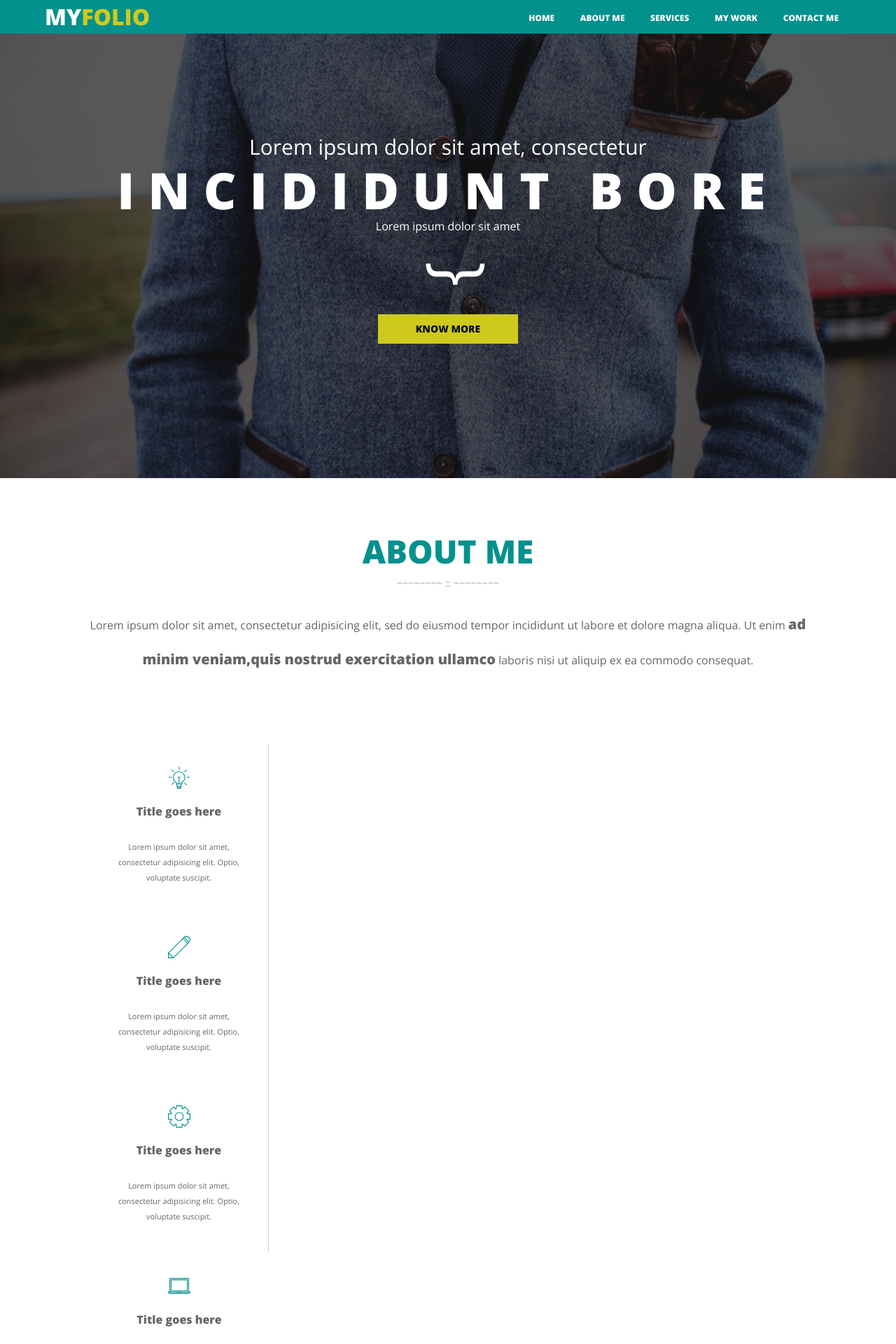
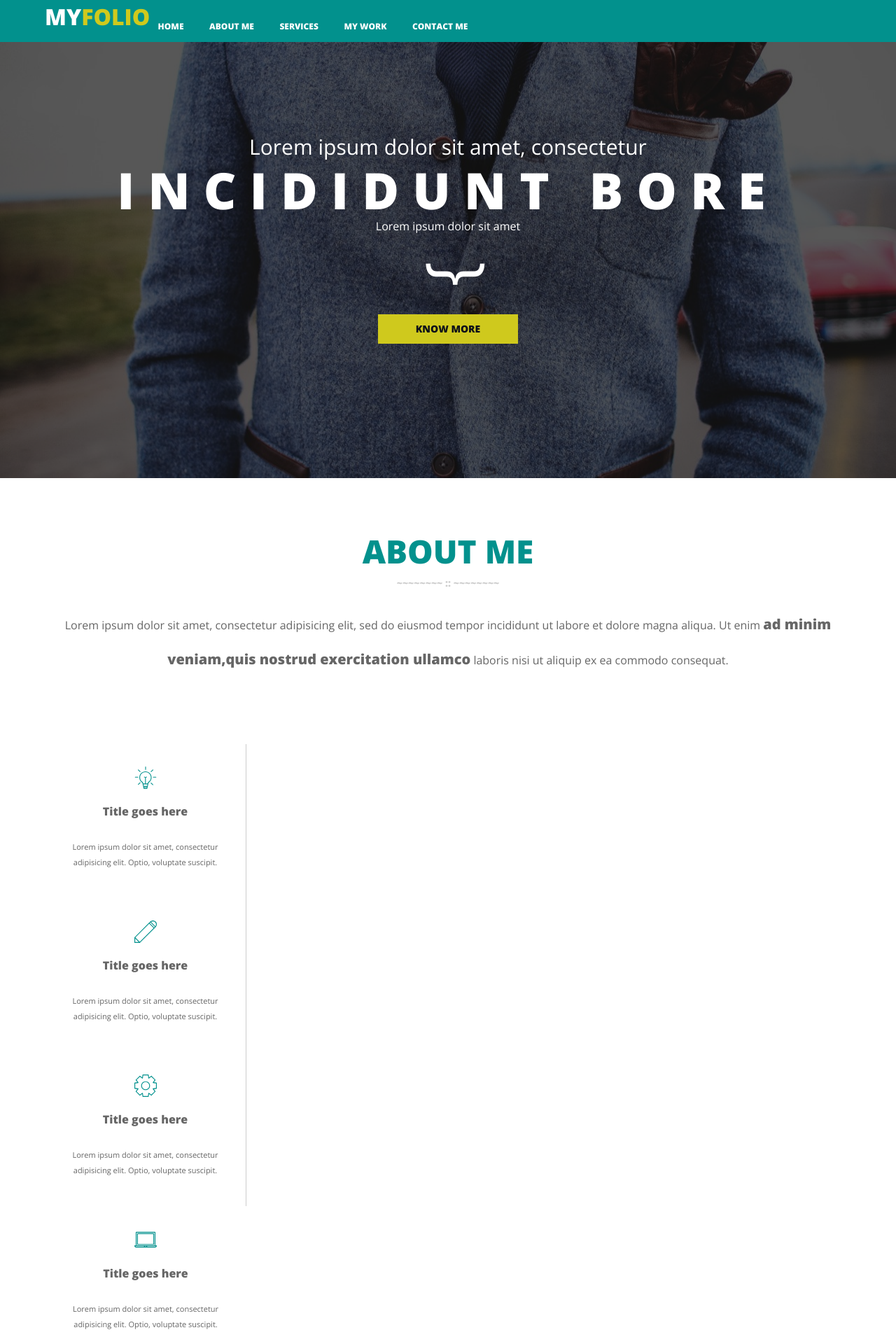
Before and after one commit to cjwd/iugo-myfolio, a PHP site: page / in a window 1280 px wide. Shown: the top 1920 px of the page at 70% size. Run offline with PHP 8.4, Linux system fonts and the light colour scheme; style sheets or scripts are compiled from the project's sources; some libraries are stand-ins or nearby versions.

Commit message:
Adjust layout css

```diff
--- a/index.html
+++ b/index.html
@@ -229,6 +229,7 @@
           <!-- ICONS -->
 
         <header class="site-nav" id="site-header">
+            <div class="container">
                 <div class="site-nav__logo"><h1 class="logotype">my<span class="logo-color">folio</span></h1></div>
                 <nav class="site-nav__navbar sticky-nav" data-ui-component="navbar" role="navigation">
                     <button type="button" id="showTop" class="navbar-toggle">
@@ -241,7 +242,6 @@
                           </svg>
                         </div>
                     </button>
-
                     <div class="desktop-menu">
                         <a href="#home">Home</a>
                         <a href="#about">About Me</a>
@@ -267,6 +267,8 @@
                     </div> -->
                 </nav>
                 <!-- end main navigation -->
+            </div>
+            <!-- end container -->
         </header>
         <!-- end header -->
 
@@ -348,6 +350,7 @@
                 <!-- end tp-wrap -->
 
             </div>
+            <!-- end container -->
         </section>
         <!-- end about -->
 
@@ -515,6 +518,7 @@
                         </li>
                 </ul>
             </div>
+        <!-- end portfolio-wrapper carousel -->
         </section>
         <!-- end work -->
 
--- a/resources/css/less/ui/forms.less
+++ b/resources/css/less/ui/forms.less
@@ -7,7 +7,7 @@ label, input, textarea {
 }
 
 input, textarea {
-    width: 100%;
+    width:100%;
     height:100%;
     padding: 2.25em 1em 1em;
     outline:0;
@@ -40,6 +40,18 @@ label {
 .contact-form {
     background-color: #0b0b0b;
     padding-bottom:4.375em;
+
+    @media only screen and (min-width: ~"@{desk}em") {
+        padding:2.375em 4.375em 4.375em 4.375em;
+    }
+
+}
+
+#contact-form {
+
+    @media only screen and (min-width: ~"@{desk}em") {
+        width:70%;
+    }
 }
 
 .form-fields {
--- a/resources/css/less/ui/navbar.less
+++ b/resources/css/less/ui/navbar.less
@@ -18,8 +18,7 @@
 
 .site-nav {
     text-align: justify;
-    height: 3em;
-    padding: 0 5%;
+    height: 3.75em; //3em;
     background: @brand-color;
     color: #fff;
 }
--- a/resources/css/less/ui/sections.less
+++ b/resources/css/less/ui/sections.less
@@ -1,11 +1,17 @@
-/*------------------------------------*\
-    BASE LAYOUT
-\*------------------------------------*/
+/*=============================================*\
+    $LAYOUT
+\*=============================================*/
 .container {
     padding:0 1.5em;
 
     @media only screen and (min-width: ~"@{desk}em") {
-        padding:0 8em;
+        width:90%;
+        margin:0 auto;
+        padding:0;
+    }
+
+    @media only screen and (min-width: ~"@{wide}em") {
+        max-width: 1280px;
     }
 }
 
@@ -29,9 +35,9 @@
 
 }
 
-/*------------------------------------*\
+/*=============================================*\
     $HEADINGS
-\*------------------------------------*/
+\*=============================================*/
 
 .section-title {
     text-transform: uppercase;
@@ -45,9 +51,9 @@
     color:#ccc;
 }
 
-/*------------------------------------*\
+/*=============================================*\
     $PARAGRAPHS
-\*------------------------------------*/
+\*=============================================*/
 
 .section-intro {
     line-height: 2;
@@ -59,6 +65,9 @@
 }
 
 
+/*=============================================*\
+    $SHARED
+\*=============================================*/
 #work,
 #contact {
     @media only screen and (min-width: ~"@{desk}em") {
@@ -73,15 +82,17 @@
     text-align: center;
 }
 
-/**
- * Services
-*/
+
+/*=============================================*\
+    $SERVICES
+\*=============================================*/
 #services {
     background-color:#F0F0E8;
     text-align: center;
 
     @media only screen and (min-width: ~"@{desk}em") {
         background:#F0F0E8 url('imgs/woman-typing-on-mac.png') 100% 0 no-repeat;
+        text-align: left;
     }
 
 }
@@ -93,15 +104,11 @@
 
 }
 
-/**
- * Contact
-*/
+
+/*=============================================*\
+    $CONTACT
+\*=============================================*/
 
 #contact {
     padding-bottom:0;
 }
-
-
-.swag {
-    opacity: .3;
-}
```
Also changed, not shown: resources/css/style.css. Lines whose indentation alone changed are shown as unchanged.
